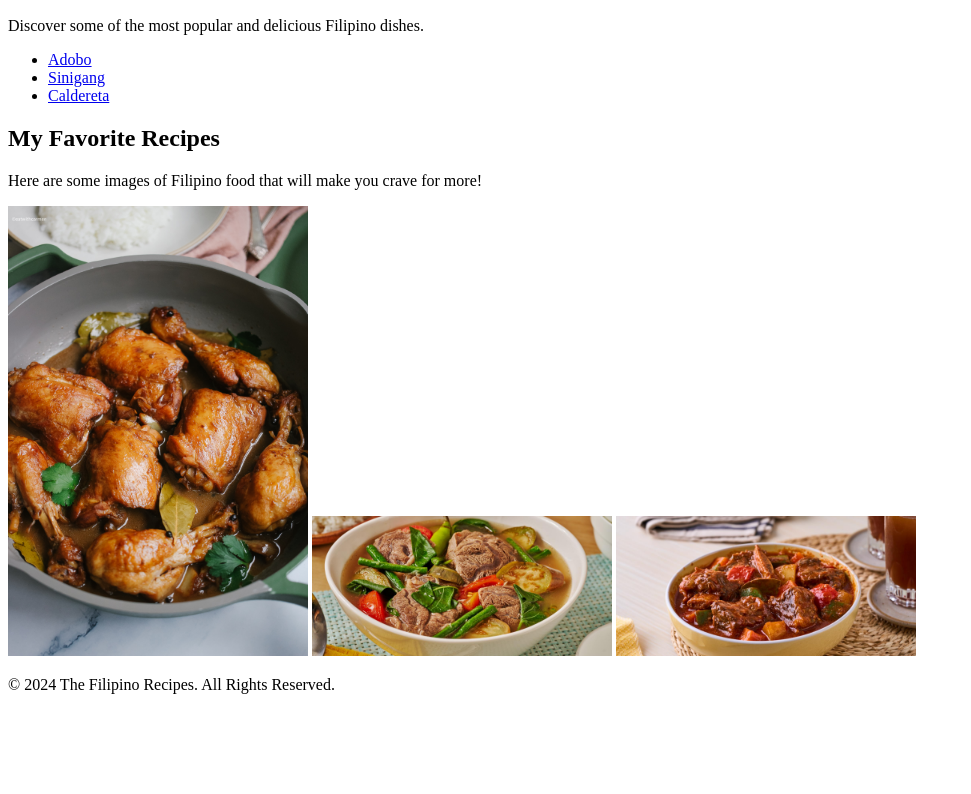
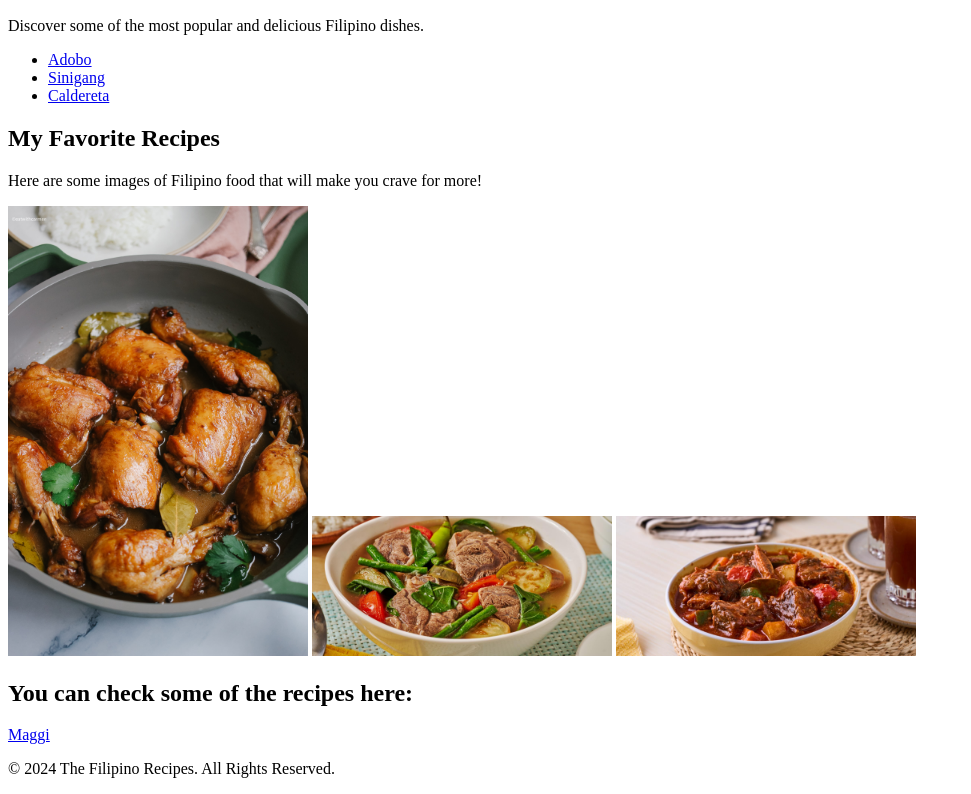
Before and after one commit to smrodejo/filipino-dishes, a plain HTML site: page index.html in a window 1280 px wide. Shown: the part 110-904 px from the top of the page, without its empty margins (0-971 px from the left). Before the commit the page ends 820 px from the top, so only its background shows below. Drawn offline with Linux system fonts and the light colour scheme.

Commit message:
Update index.html

```diff
--- a/index.html
+++ b/index.html
@@ -37,6 +37,11 @@
             <img src="pictures/sinigang.jpg" alt="Sinigang" width="300">
             <img src="pictures/caldereta.jpg" alt="Caldereta" width="300">
         </section>
+
+        <section>
+            <h2>You can check some of the recipes here: </h2>
+            <a href="https://www.maggi.ph/">Maggi</a> </li>
+        </section>
     </main>
 
     <footer>
```
